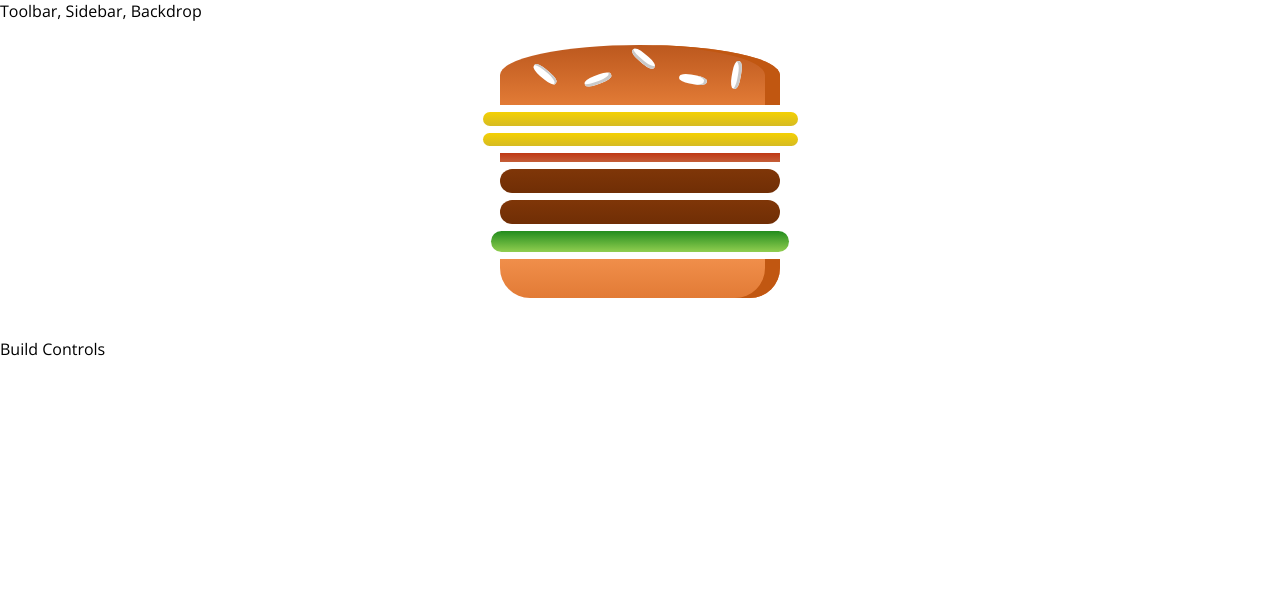
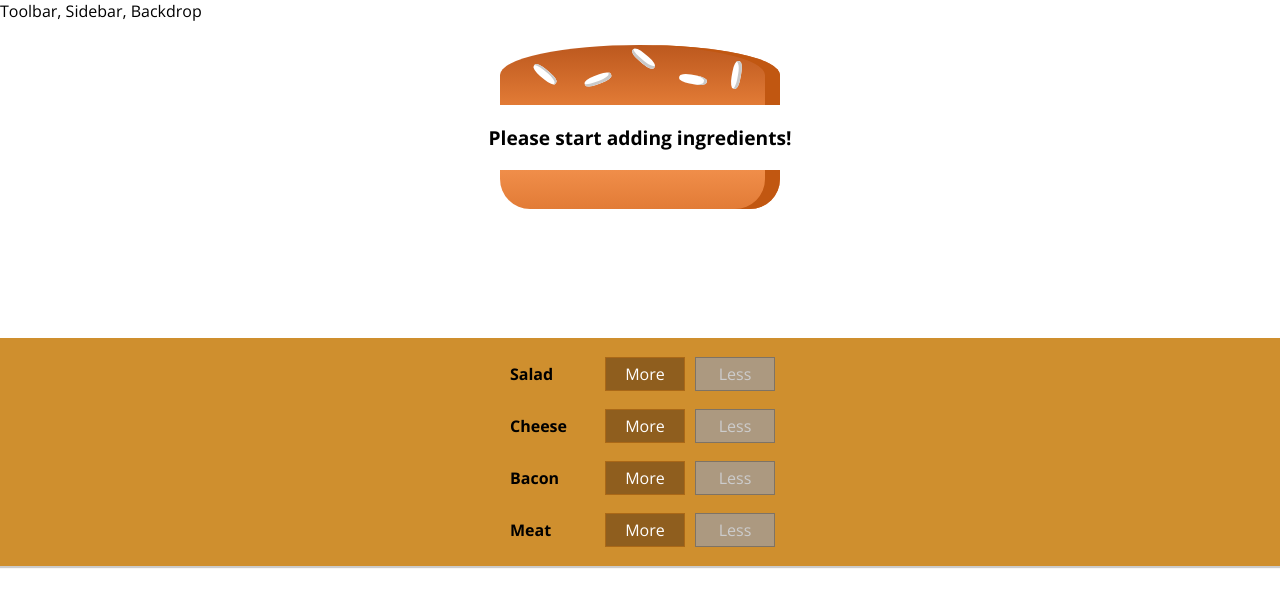
Before and after one commit to n8cotoa/burger-builder-react-practice, a React (Create React App) app: page / in a window 1280 px wide. Shown: the top 606 px of the page. Built offline with nearby package versions, Linux system fonts and the light colour scheme.

Commit message:
add handlers to add or remove ingredients

```diff
--- a/src/components/Burger/BuildControls/BuildControl/BuildControl.js
+++ b/src/components/Burger/BuildControls/BuildControl/BuildControl.js
@@ -1,11 +1,16 @@
 import React from 'react';
-import classes from '*.module.css';
+import classes from './BuildControl.module.css';
 
 const buildControl = ( props ) => (
   <div className={classes.BuildControl}>
     <div className={classes.Label}>{props.label}</div>
-    <button className={classes.Less}>Less</button>
-    <button className={classes.More}>More</button>
+    <button
+      className={classes.More}
+      onClick={props.added}>More</button>
+    <button
+      className={classes.Less}
+      onClick={props.removed}
+      disabled={props.disabled}>Less</button>
   </div>
 );
 
--- a/src/components/Burger/BuildControls/BuildControls.js
+++ b/src/components/Burger/BuildControls/BuildControls.js
@@ -1,9 +1,26 @@
 import React from 'react';
-import classes from '*.module.css';
+import classes from './BuildControls.module.css';
+import BuildControl from './BuildControl/BuildControl';
+
+const controls = [
+  { label: 'Salad', type: 'salad' },
+  { label: 'Cheese', type: 'cheese' },
+  { label: 'Bacon', type: 'bacon' },
+  { label: 'Meat', type: 'meat' },
+]
 
 const buildControls = ( props ) => {
   return(
-    <div className={classes.BuildControls}></div>
+    <div className={classes.BuildControls}>
+      {controls.map(ctrl => (
+        <BuildControl
+          key={ctrl.label}
+          label={ctrl.label}
+          added={() => props.ingredientAdded(ctrl.type)}
+          removed={() => props.ingredientRemoved(ctrl.type)}
+          disabled={props.disabled[ctrl.type]} />
+      ))}
+    </div>
   );
 }
 
--- a/src/containers/BurgerBuilder/BurgerBuilder.js
+++ b/src/containers/BurgerBuilder/BurgerBuilder.js
@@ -1,24 +1,63 @@
 import React, { Component } from 'react';
 import Aux from '../../hoc/Aux'
 import Burger from '../../components/Burger/Burger';
+import BuildControls from '../../components/Burger/BuildControls/BuildControls';
 
+const INGREDIENT_PRICES = {
+  salad: 0.5,
+  cheese: 0.4,
+  meat: 1.3,
+  bacon: 0.7
+}
 
 class BurgerBulider extends Component {
 
   state = {
     ingredients: {
-      cheese: 2,
-      bacon: 1,
-      meat: 2,
-      salad: 1,
+      cheese: 0,
+      bacon: 0,
+      meat: 0,
+      salad: 0,
+    },
+    totalPrice: 4
+  }
+
+  addIngredientHandler = (type) => {
+    const updatedIngredients = {
+      ...this.state.ingredients
+    };
+    updatedIngredients[type] = this.state.ingredients[type] + 1;
+    const newPrice = this.state.totalPrice + INGREDIENT_PRICES[type];
+    this.setState({totalPrice: newPrice, ingredients: updatedIngredients});
+  }
+
+  removeIngredientHandler = (type) => {
+    if (this.state.ingredients[type] <= 0 ) {
+      return;
     }
+    const updatedIngredients = {
+      ...this.state.ingredients
+    };
+    updatedIngredients[type] = this.state.ingredients[type] - 1
+    const newPrice = this.state.totalPrice - INGREDIENT_PRICES[type];
+    this.setState({totalPrice: newPrice, ingredients: updatedIngredients})
+
   }
 
   render() {
+    const disabledInfo = {
+      ...this.state.ingredients
+    };
+    for (let key in disabledInfo) {
+      disabledInfo[key] = disabledInfo[key] <= 0;
+    }
     return(
       <Aux>
         <Burger ingredients={this.state.ingredients} />
-        <div>Build Controls</div>
+        <BuildControls
+          ingredientAdded={this.addIngredientHandler}
+          ingredientRemoved={this.removeIngredientHandler}
+          disabled={disabledInfo} />
       </Aux>
     );
   }
```
